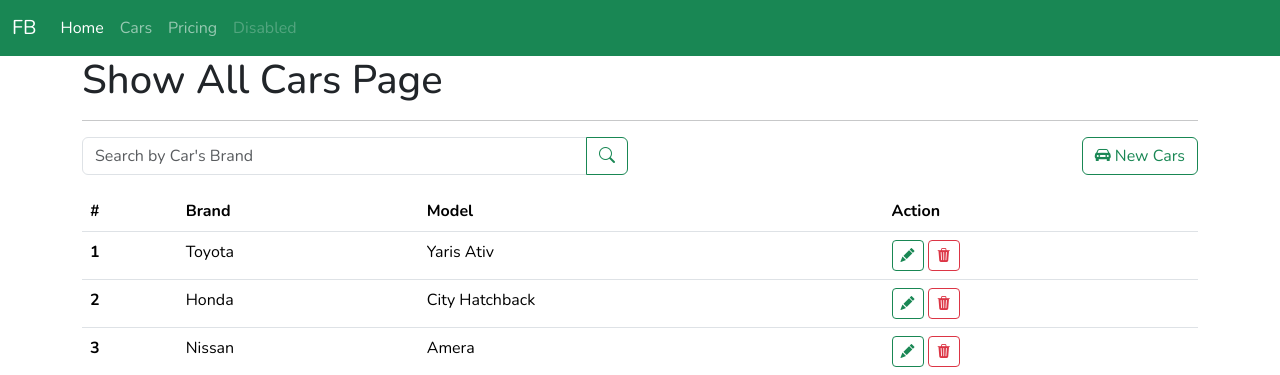
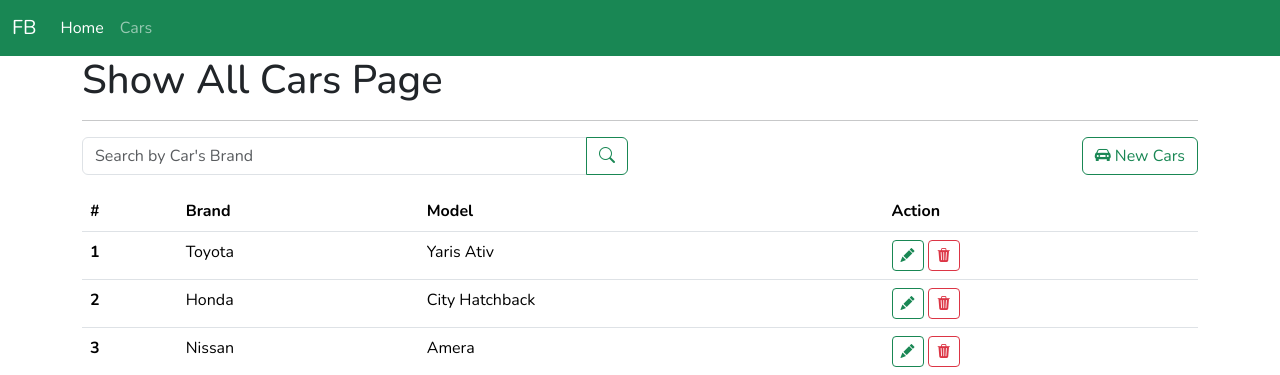
Before and after one commit to Dua555-maker/flask-bootstrap, a Flask app: page /cars in a window 1280 px wide. Shown: the top 375 px of the page. Run offline with Flask 3, Linux system fonts and the light colour scheme.

Commit message:
edit navbar

```diff
--- a/templates/navbar.html
+++ b/templates/navbar.html
@@ -12,12 +12,6 @@
         <li class="nav-item">
           <a class="nav-link" href="{{url_for('all_cars')}}">Cars</a>
         </li>
-        <li class="nav-item">
-          <a class="nav-link" href="#">Pricing</a>
-        </li>
-        <li class="nav-item">
-          <a class="nav-link disabled" aria-disabled="true">Disabled</a>
-        </li>
       </ul>
     </div>
   </div>
```
